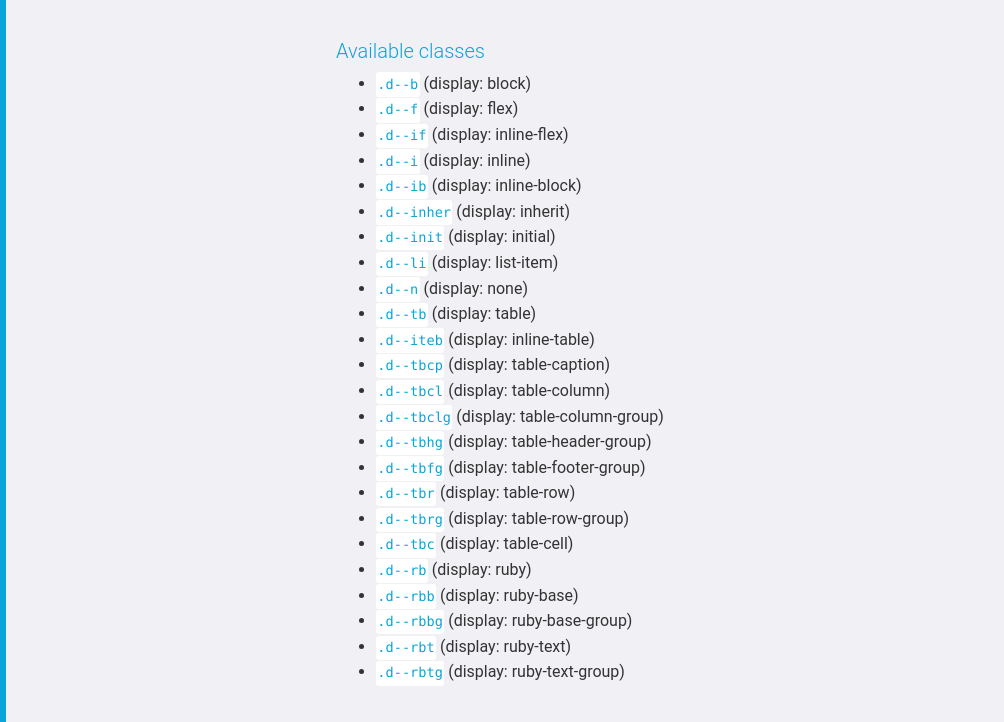
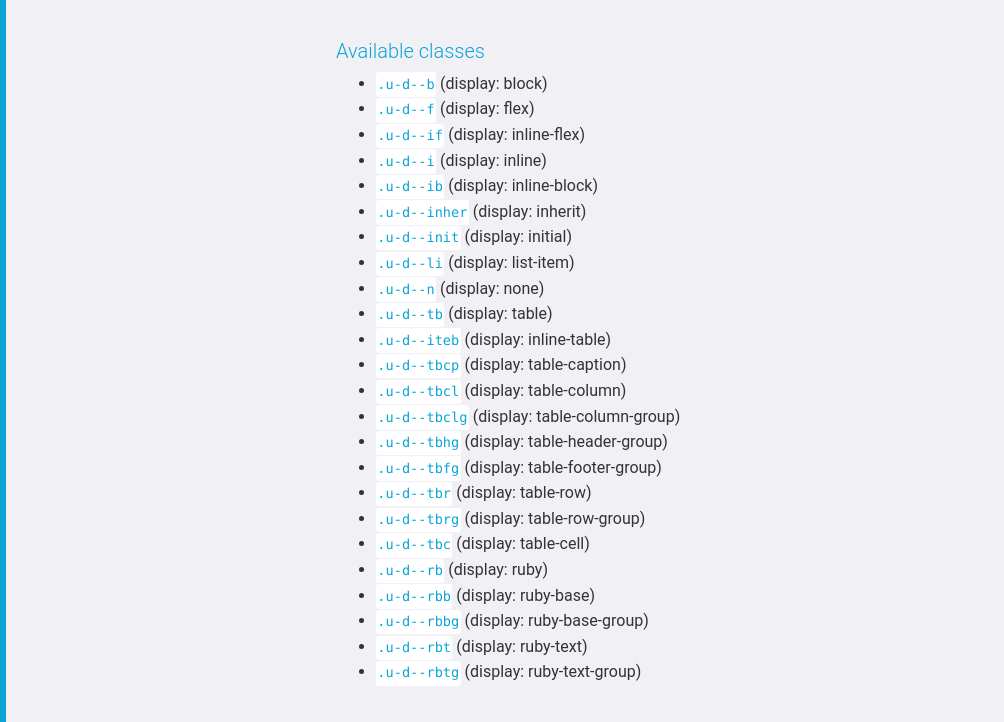
Before and after one commit to TxHawks/jigsass-utils-display, a plain HTML site: page index.html in a window 1280 px wide. Shown: the part 964-1686 px from the top of the page, without its empty margins (0-1004 px from the left). Drawn offline with Linux system fonts and the light colour scheme.

Commit message:
Fix documentation typo

```diff
--- a/index.html
+++ b/index.html
@@ -181,30 +181,30 @@ conventions (It modifiies the user agent&#39;s default display).
 E.g., the <code>display: none</code> utility class name is <code>.u-d--n</code>.</p>
 <h4 id="available-classes">Available classes</h4>
 <ul>
-<li><code>.d--b</code> (display: block)</li>
-<li><code>.d--f</code> (display: flex)</li>
-<li><code>.d--if</code> (display: inline-flex)</li>
-<li><code>.d--i</code> (display: inline)</li>
-<li><code>.d--ib</code> (display: inline-block)</li>
-<li><code>.d--inher</code> (display: inherit)</li>
-<li><code>.d--init</code> (display: initial)</li>
-<li><code>.d--li</code> (display: list-item)</li>
-<li><code>.d--n</code> (display: none)</li>
-<li><code>.d--tb</code> (display: table)</li>
-<li><code>.d--iteb</code> (display: inline-table)</li>
-<li><code>.d--tbcp</code> (display: table-caption)</li>
-<li><code>.d--tbcl</code> (display: table-column)</li>
-<li><code>.d--tbclg</code> (display: table-column-group)</li>
-<li><code>.d--tbhg</code> (display: table-header-group)</li>
-<li><code>.d--tbfg</code> (display: table-footer-group)</li>
-<li><code>.d--tbr</code> (display: table-row)</li>
-<li><code>.d--tbrg</code> (display: table-row-group)</li>
-<li><code>.d--tbc</code> (display: table-cell)</li>
-<li><code>.d--rb</code> (display: ruby)</li>
-<li><code>.d--rbb</code> (display: ruby-base)</li>
-<li><code>.d--rbbg</code> (display: ruby-base-group)</li>
-<li><code>.d--rbt</code> (display: ruby-text)</li>
-<li><code>.d--rbtg</code> (display: ruby-text-group)</li>
+<li><code>.u-d--b</code> (display: block)</li>
+<li><code>.u-d--f</code> (display: flex)</li>
+<li><code>.u-d--if</code> (display: inline-flex)</li>
+<li><code>.u-d--i</code> (display: inline)</li>
+<li><code>.u-d--ib</code> (display: inline-block)</li>
+<li><code>.u-d--inher</code> (display: inherit)</li>
+<li><code>.u-d--init</code> (display: initial)</li>
+<li><code>.u-d--li</code> (display: list-item)</li>
+<li><code>.u-d--n</code> (display: none)</li>
+<li><code>.u-d--tb</code> (display: table)</li>
+<li><code>.u-d--iteb</code> (display: inline-table)</li>
+<li><code>.u-d--tbcp</code> (display: table-caption)</li>
+<li><code>.u-d--tbcl</code> (display: table-column)</li>
+<li><code>.u-d--tbclg</code> (display: table-column-group)</li>
+<li><code>.u-d--tbhg</code> (display: table-header-group)</li>
+<li><code>.u-d--tbfg</code> (display: table-footer-group)</li>
+<li><code>.u-d--tbr</code> (display: table-row)</li>
+<li><code>.u-d--tbrg</code> (display: table-row-group)</li>
+<li><code>.u-d--tbc</code> (display: table-cell)</li>
+<li><code>.u-d--rb</code> (display: ruby)</li>
+<li><code>.u-d--rbb</code> (display: ruby-base)</li>
+<li><code>.u-d--rbbg</code> (display: ruby-base-group)</li>
+<li><code>.u-d--rbt</code> (display: ruby-text)</li>
+<li><code>.u-d--rbtg</code> (display: ruby-text-group)</li>
 </ul>
 <h4 id="installation">Installation</h4>
 <p>Using npm:</p>
@@ -743,7 +743,7 @@ class under these  conditions.</p>
 			</div>
 		</section>
 
-	<footer>Last modified Saturday, 9 April 2016 13:36</footer>
+	<footer>Last modified Saturday, 9 April 2016 14:53</footer>
 </main>
 <script src="prism.js"></script>
 <script src="examples.js"></script>
```
Also changed, not shown: assets/sg.css (+24 -24 lines).
